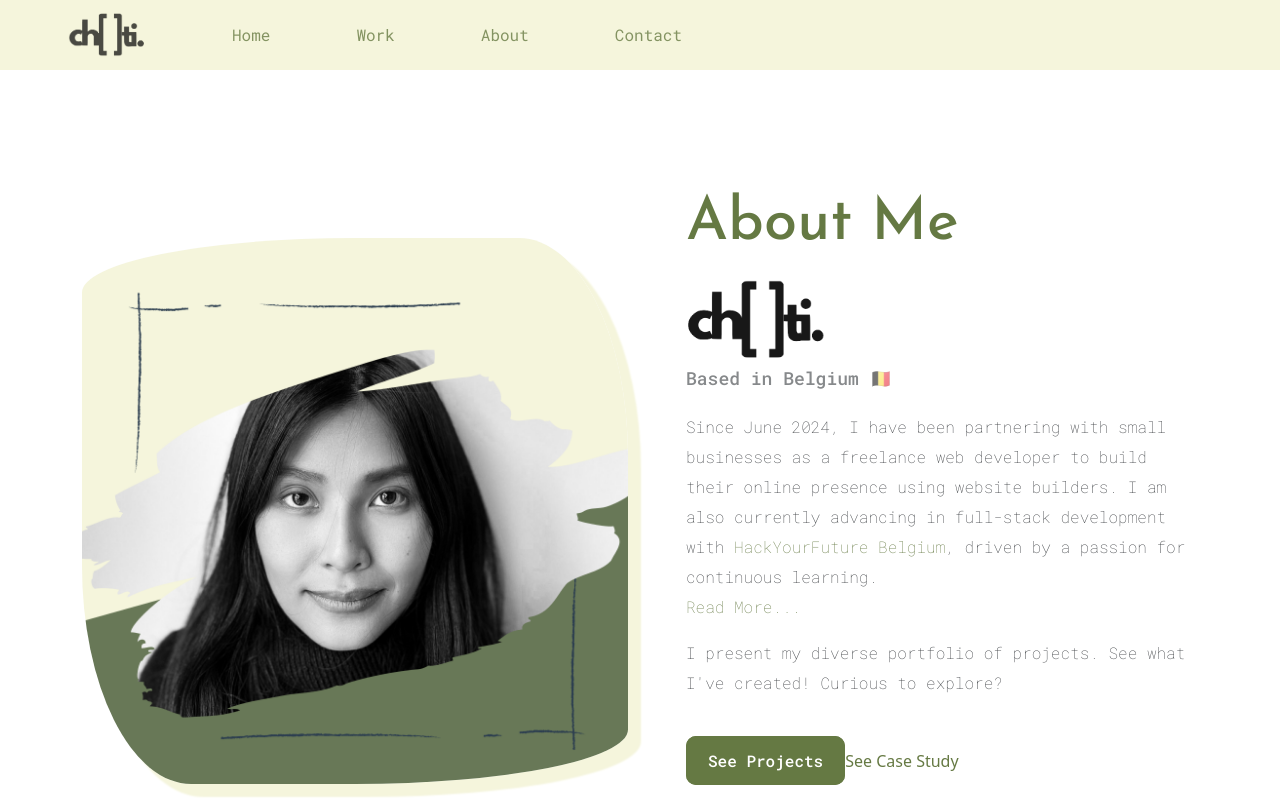
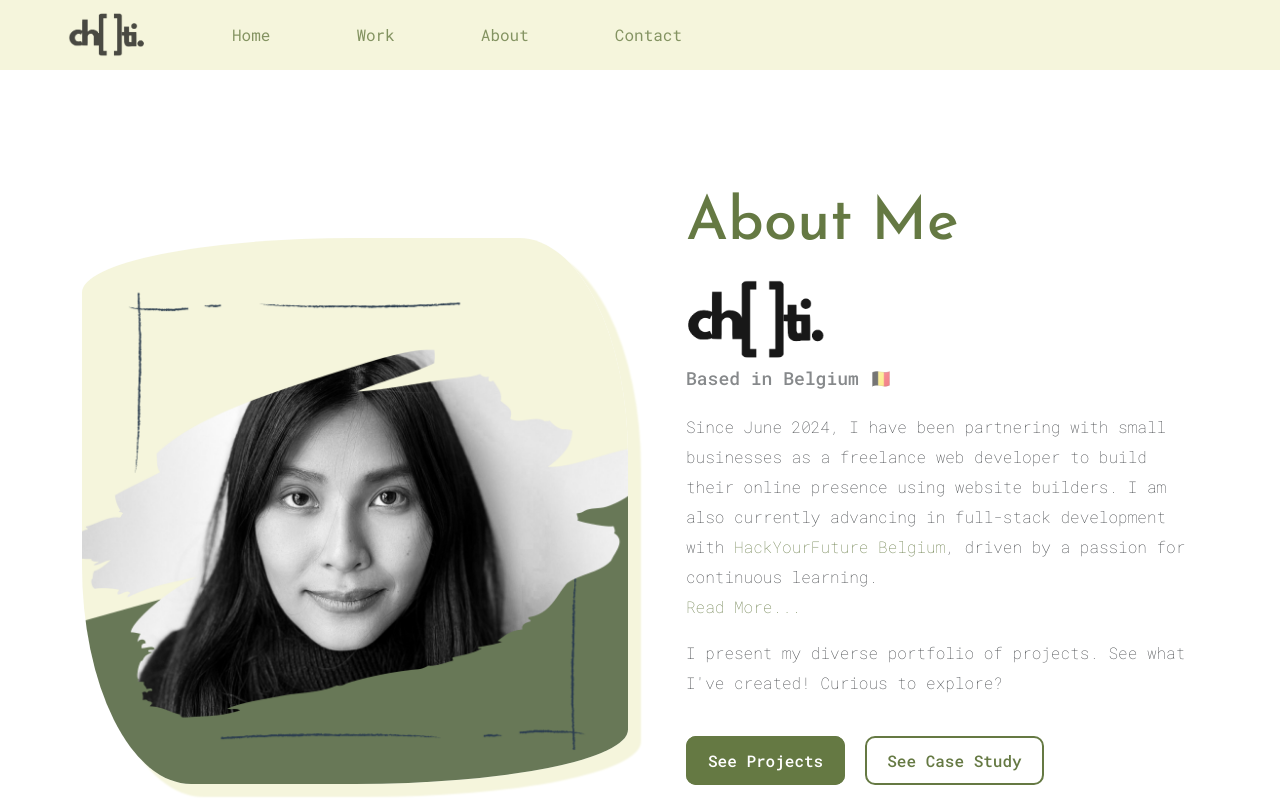
Before and after one commit to jgchoti/jgchoti.github.io, a React (Create React App) app: page /about in a window 1280 px wide. Shown: the top 800 px of the page. Built offline with nearby package versions, Linux system fonts and the light colour scheme.

Commit message:
Update components.css

```diff
--- a/src/style/components.css
+++ b/src/style/components.css
@@ -126,6 +126,22 @@ form button:hover,
 .content-container .btn-branding {
   margin: 0 auto;
 }
+
+.btn-branding-case {
+  background-color: transparent;
+  border-radius: 10px;
+  color: var(--secondary-color);
+  border: 2px solid var(--secondary-color);
+  border-radius: 10px;
+  font-size: 18px;
+  line-height: 27px;
+  padding: 12px 20px;
+  font-family: var(--font-family);
+  transition: all 300ms cubic-bezier(0.23, 1, 0.32, 1);
+  font-weight: 500;
+  margin-left: 20px;
+}
+
 .btn-branding-outline {
   background-color: transparent;
   border-radius: 10px;
@@ -149,6 +165,7 @@ form button:hover,
   margin-right: 0;
 }
 
+.btn-branding-case:hover,
 .btn-branding-outline:hover {
   color: #fff;
   background-color: var(--secondary-color);
```
